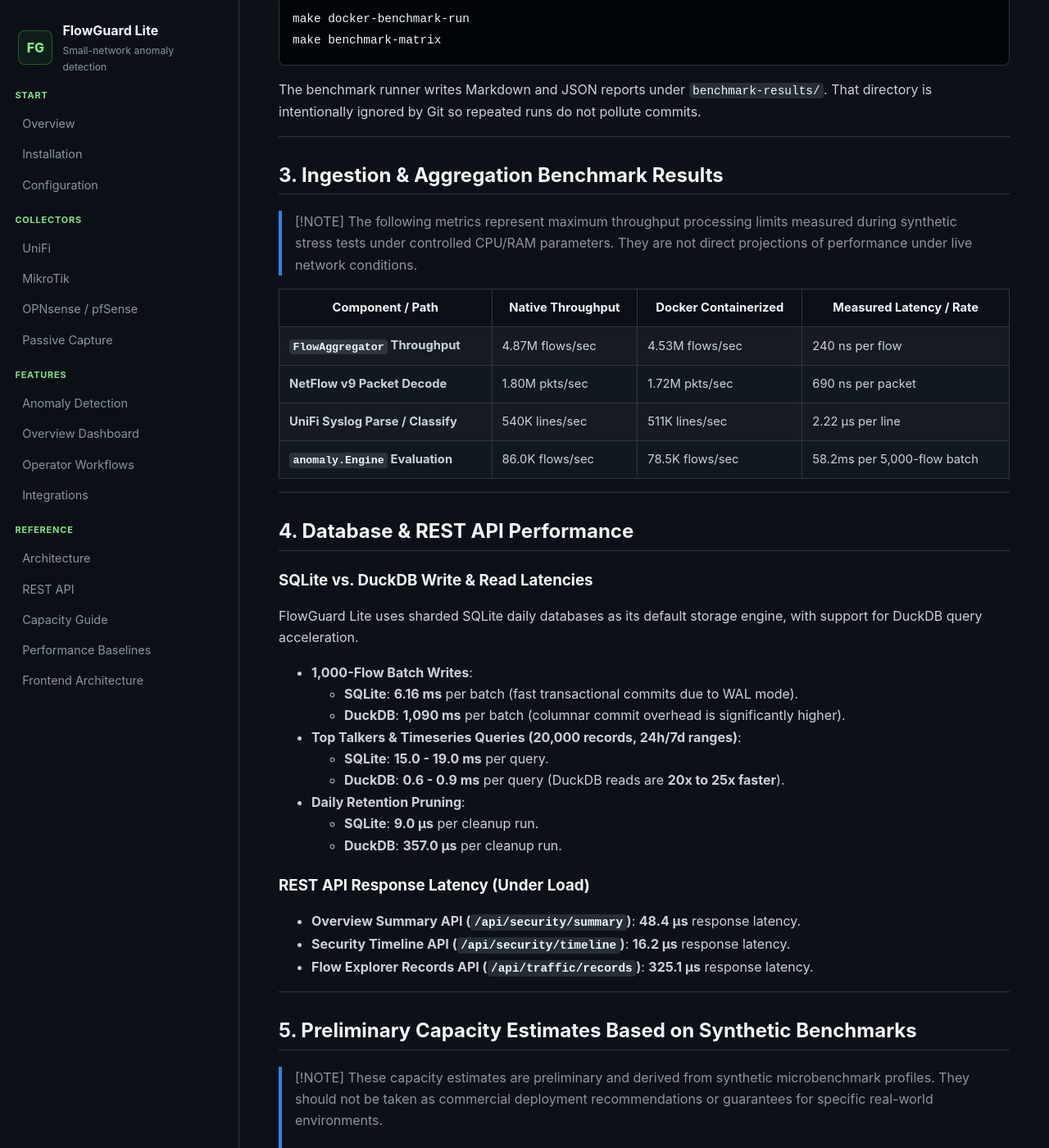
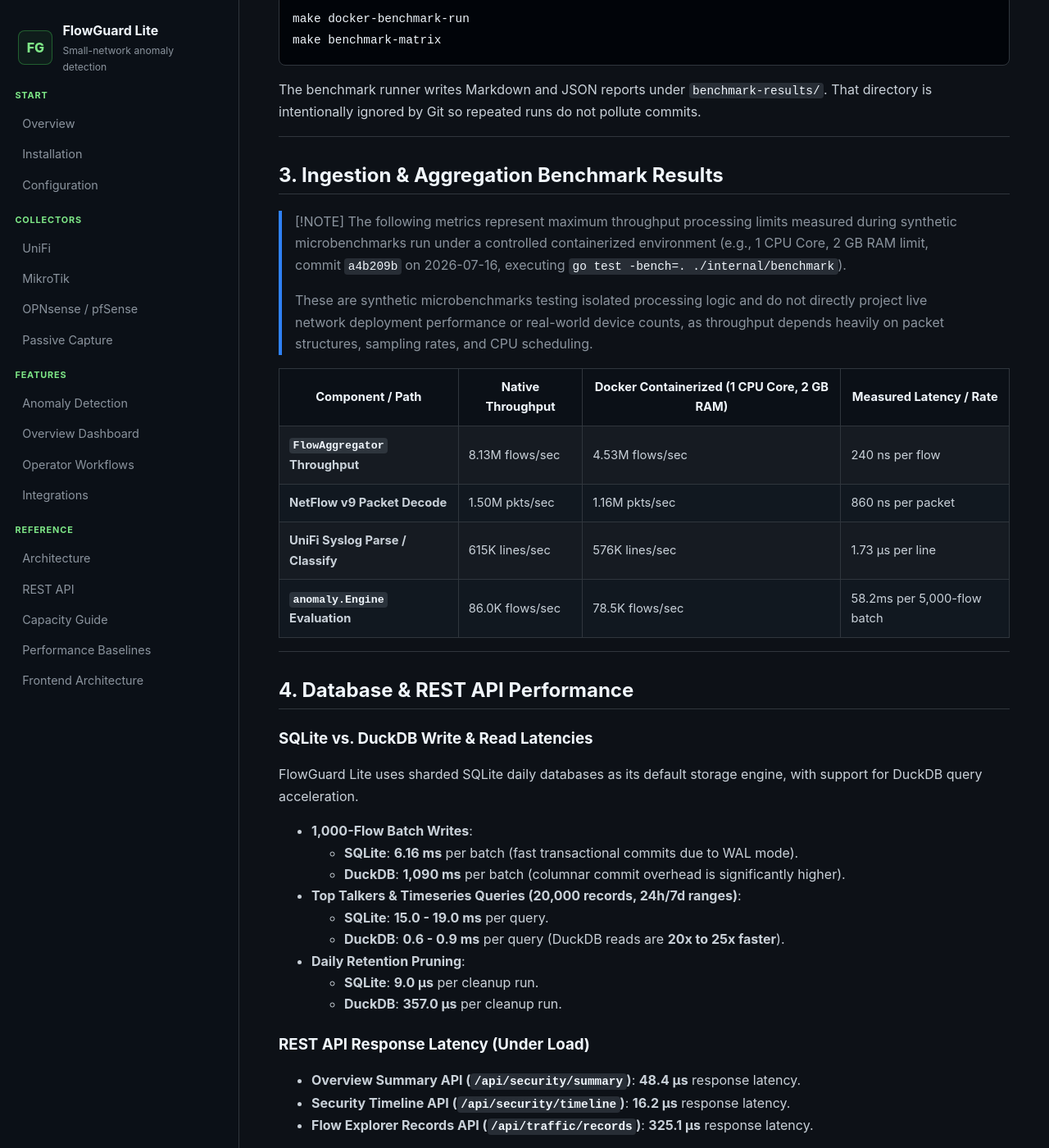
Before and after one commit to miquelbar/flowguard-lite, a Jekyll site: the page built from docs/capacity-guide.md, in a window 1280 px wide and 1400 px high, scrolled down 1071 px. Shown: the whole window at 82% size. Built offline with Jekyll 4.4.1, drawn with Linux system fonts in a browser that asks for light colours; our own code applies the rules of GitHub Pages for plain Markdown files; some of the changed text lies outside the part shown.

Commit message:
docs: align project positioning and tone with experimental alpha status

```diff
--- a/docs/capacity-guide.md
+++ b/docs/capacity-guide.md
@@ -46,13 +46,15 @@
 ## 3. Ingestion & Aggregation Benchmark Results
 
 > [!NOTE]
-> The following metrics represent maximum throughput processing limits measured during synthetic stress tests under controlled CPU/RAM parameters. They are not direct projections of performance under live network conditions.
+> The following metrics represent maximum throughput processing limits measured during synthetic microbenchmarks run under a controlled containerized environment (e.g., 1 CPU Core, 2 GB RAM limit, commit `a4b209b` on 2026-07-16, executing `go test -bench=. ./internal/benchmark`).
+>
+> These are synthetic microbenchmarks testing isolated processing logic and do not directly project live network deployment performance or real-world device counts, as throughput depends heavily on packet structures, sampling rates, and CPU scheduling.
 
-| Component / Path | Native Throughput | Docker Containerized | Measured Latency / Rate |
+| Component / Path | Native Throughput | Docker Containerized (1 CPU Core, 2 GB RAM) | Measured Latency / Rate |
 | --- | --- | --- | --- |
-| **`FlowAggregator` Throughput** | 4.87M flows/sec | 4.53M flows/sec | 240 ns per flow |
-| **NetFlow v9 Packet Decode** | 1.80M pkts/sec | 1.72M pkts/sec | 690 ns per packet |
-| **UniFi Syslog Parse / Classify** | 540K lines/sec | 511K lines/sec | 2.22 µs per line |
+| **`FlowAggregator` Throughput** | 8.13M flows/sec | 4.53M flows/sec | 240 ns per flow |
+| **NetFlow v9 Packet Decode** | 1.50M pkts/sec | 1.16M pkts/sec | 860 ns per packet |
+| **UniFi Syslog Parse / Classify** | 615K lines/sec | 576K lines/sec | 1.73 µs per line |
 | **`anomaly.Engine` Evaluation** | 86.0K flows/sec | 78.5K flows/sec | 58.2ms per 5,000-flow batch |
 
 ---
@@ -82,11 +84,11 @@
 ## 5. Preliminary Capacity Estimates Based on Synthetic Benchmarks
 
 > [!NOTE]
-> These capacity estimates are preliminary and derived from synthetic microbenchmark profiles. They should not be taken as commercial deployment recommendations or guarantees for specific real-world environments.
+> These capacity estimates are preliminary, derived from synthetic microbenchmark profiles, and are intended for self-hosted home networks and homelabs. They should not be taken as commercial deployment recommendations or sizing guarantees.
 >
 > Actual deployment performance depends heavily on:
 > * **Telemetry Volume:** Number of raw packets and decoded flows per second.
-> * **Sampling Rate:** The exporter's sampling rate (e.g. 1:1 vs 1:100) greatly impacts incoming packet rates.
+> * **Sampling Rate:** The exporter's sampling rate (e.g., 1:1 vs. 1:100) greatly impacts incoming packet rates.
 > * **Cardinality:** The number of unique local devices and external peer IP/port combinations.
 > * **Retention Period:** Number of days database shards are kept (pruning occurs daily).
 > * **Query Load:** The frequency and complexity of dashboard queries and API requests.
--- a/web/index.html
+++ b/web/index.html
@@ -144,7 +144,7 @@
         <header class="main-header">
             <div>
                 <h2 id="workspace-title">Overview</h2>
-                <p class="workspace-subtitle">Security posture, active attack signals, and coverage</p>
+                <p class="workspace-subtitle">Network health, active threat signals, and collector status</p>
             </div>
             <div class="controls-area">
                 <div class="global-time-control" aria-label="Global time range">
--- a/web/src/app/viewRegistry.js
+++ b/web/src/app/viewRegistry.js
@@ -1,5 +1,5 @@
 export const viewTitles = {
-    overview: ["Overview", "Security posture, active attack signals, and coverage"],
+    overview: ["Overview", "Network health, active threat signals, and collector status"],
     dashboard: ["Traffic", "Flow telemetry, risk signals, and local device activity"],
     devices: ["Devices", "Local inventory, labels, and learned baselines"],
     anomalies: ["Alerts", "Behavior changes that need review"],
```
Also changed, not shown: other parts of docs/capacity-guide.md (+2 -2 lines), docs/index.md (+1 -1 lines), docs/performance-baselines.md (+2 -2 lines), README.md, docs/features/operator-workflows.md (renamed from docs/features/analyst-workflows.md).
